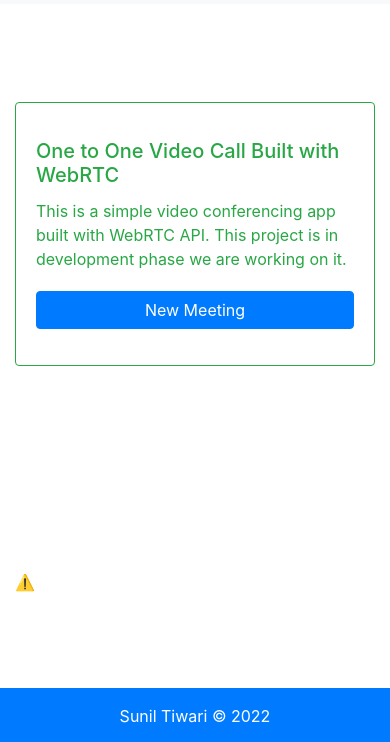
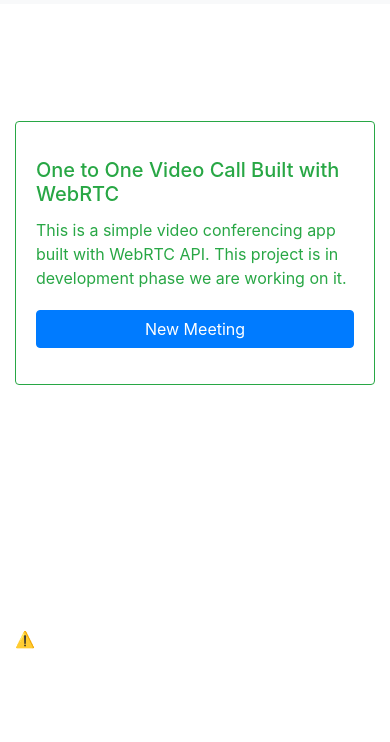
Before and after one commit to cybertiwari/slmeet, a website built with Vite: page index.html in a window 390 px wide. Shown: the part 66-808 px from the top of the page. Built offline with nearby package versions, Linux system fonts and the light colour scheme; no server answers.

Commit message:
ui issue

```diff
--- a/assets/css/style.css
+++ b/assets/css/style.css
@@ -34,4 +34,7 @@ video {
         transform: rotateY(180deg);
         /* margin: 2px; */
     }
+    .main{
+        height: 90vh;
+    }
 }
```
